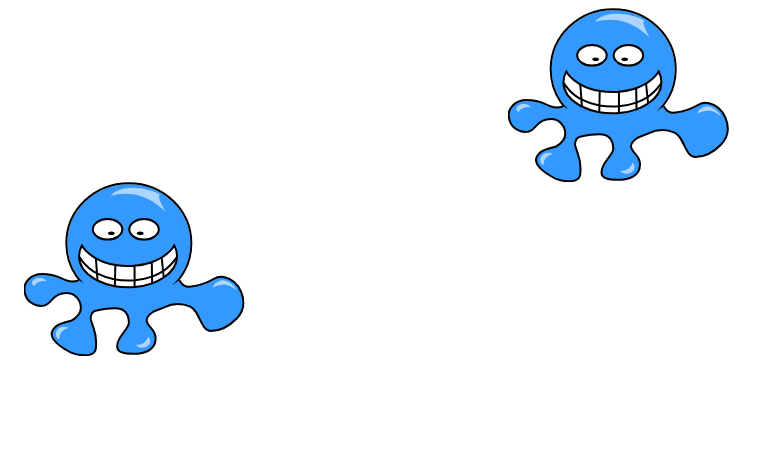
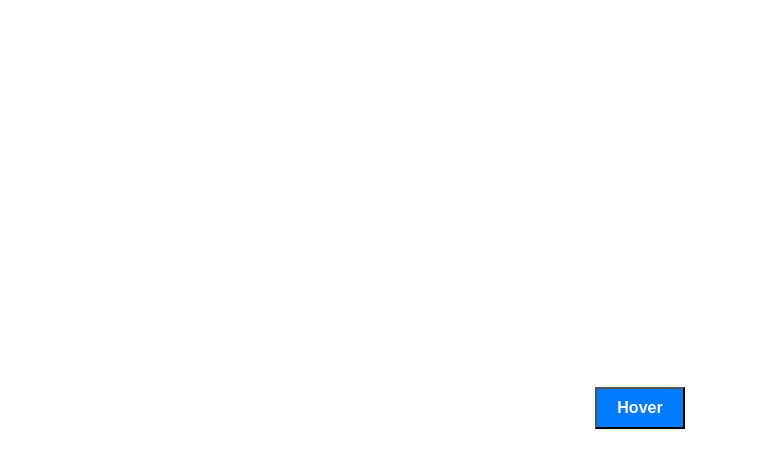
Before and after one commit to gaqlaxy/GSAP-CreativeCodingClub, a plain HTML site: page index.html in a window 1280 px wide. Shown: the whole page, without its empty margins (0-768 px from the left). Drawn offline with nearby package versions, Linux system fonts and the light colour scheme.

Commit message:
dom elements

```diff
--- a/index.html
+++ b/index.html
@@ -1,21 +1,25 @@
 <!DOCTYPE html>
 <html lang="en">
+
 <head>
   <meta charset="UTF-8" />
   <meta name="viewport" content="width=device-width, initial-scale=1.0" />
   <title>GSAP Learning</title>
   <link rel="stylesheet" href="style.css" />
 </head>
+
 <body>
-    <img src="fred-blue.svg" alt="" class="fred" />
-    <img src="fred-blue.svg" alt="" class="bluefred" />
+  <!-- <img src="fred-blue.svg" alt="" class="fred" />
+  <img src="fred-blue.svg" alt="" class="bluefred" /> -->
 
-    <script
-      src="https://cdnjs.cloudflare.com/ajax/libs/gsap/3.9.1/gsap.min.js"
+  <div class="container">
+
+    <button class="hover-btn">Hover</button>
+  </div>
+  <script src="https://cdnjs.cloudflare.com/ajax/libs/gsap/3.9.1/gsap.min.js"
     integrity="sha512-H6cPm97FAsgIKmlBA4s774vqoN24V5gSQL4yBTDOY2su2DeXZVhQPxFK4P6GPdnZqM9fg1G3cMv5wD7e6cFLZQ=="
-      crossorigin="anonymous"
-      referrerpolicy="no-referrer"
-    ></script>
+    crossorigin="anonymous" referrerpolicy="no-referrer"></script>
   <script src="script.js"></script>
 </body>
+
 </html>
--- a/script.js
+++ b/script.js
@@ -38,17 +38,35 @@
 //   }
 // );
 
-gsap.to(".fred", {
-  x: 500,
-  duration: 2,
+// gsap.to(".fred", {
+//   x: 500,
+//   duration: 2,
+// });
+
+// gsap.to(".bluefred", {
+//   x: 500,
+//   duration: 2,
+
+//   delay: 2,
+
+//   ease: "expo.in",
+// });
+
+
+let hoverAnimation = gsap.to(".hover-btn ", {
+  scale: 1.2,
+  duration: 0.5,
+  paused: true,
+  ease: "linear",
+  backgroundColor: "red",
+
+
 });
 
-gsap.to(".bluefred", {
-  x: 500,
-  duration: 2,
-  repeat: 1,
-  delay: 2,
-  // yoyo: true,
-  // ease: "bounce",
-  ease: "expo.in",
+document.querySelector(".hover-btn").addEventListener("mouseenter", () => {
+  hoverAnimation.play();
 });
+
+document.querySelector(".hover-btn").addEventListener("mouseleave", () => {
+  hoverAnimation.reverse();
+});
--- a/style.css
+++ b/style.css
@@ -1,3 +1,24 @@
 img {
   display: block;
 }
+
+.container {
+  display: flex;
+  justify-content: center;
+  align-items: center;
+  height: 100vh;
+}
+.hover-btn {
+  position: relative;
+  display: inline-block;
+  padding: 10px 20px;
+  background-color: #007bff;
+  color: white;
+  text-decoration: none;
+  /* border-radius: 50%; */
+
+  /* padding: 40px 30px; */
+  font-size: 16px;
+  font-weight: bold;
+  cursor: pointer;
+}
```
Lines whose indentation alone changed are shown as unchanged.
